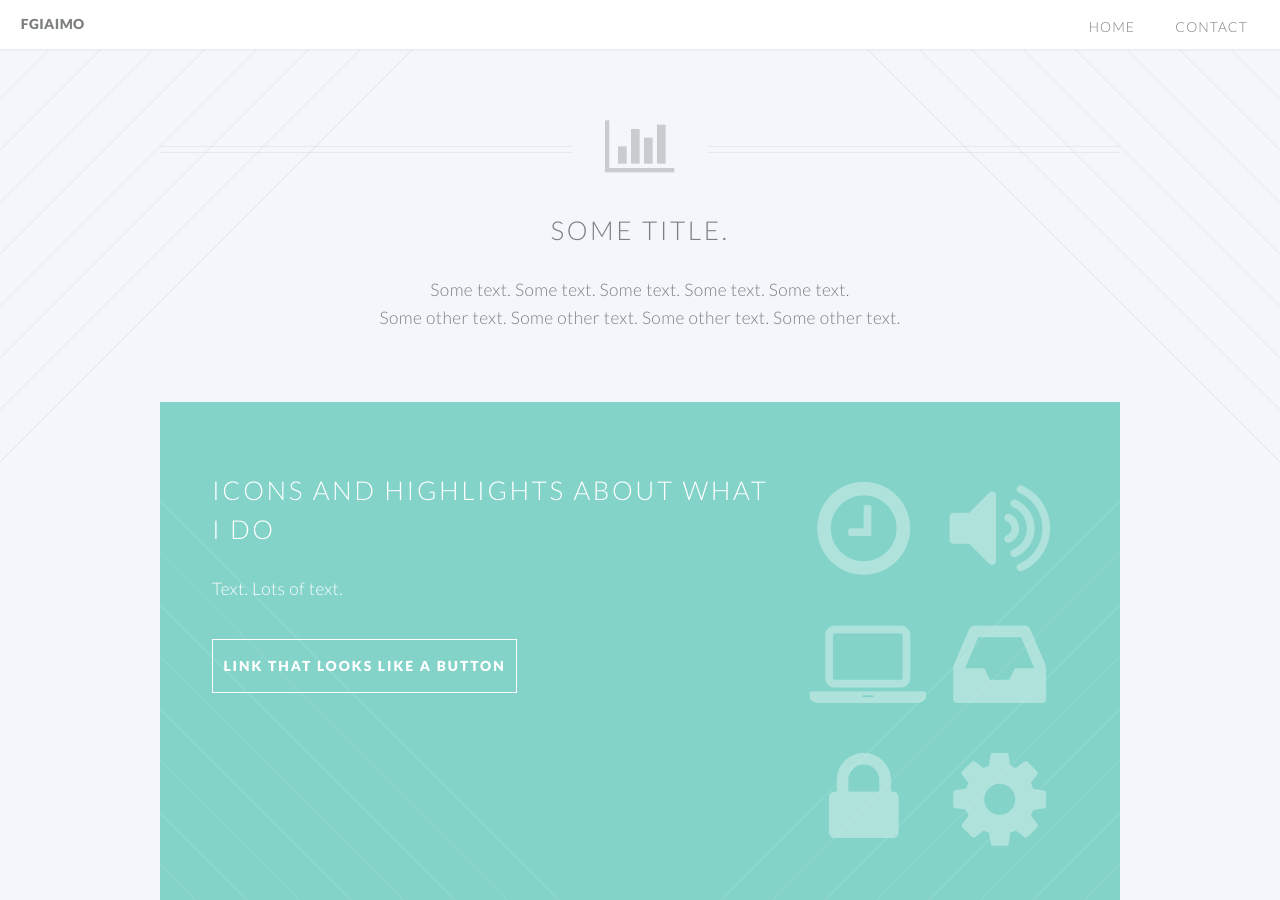
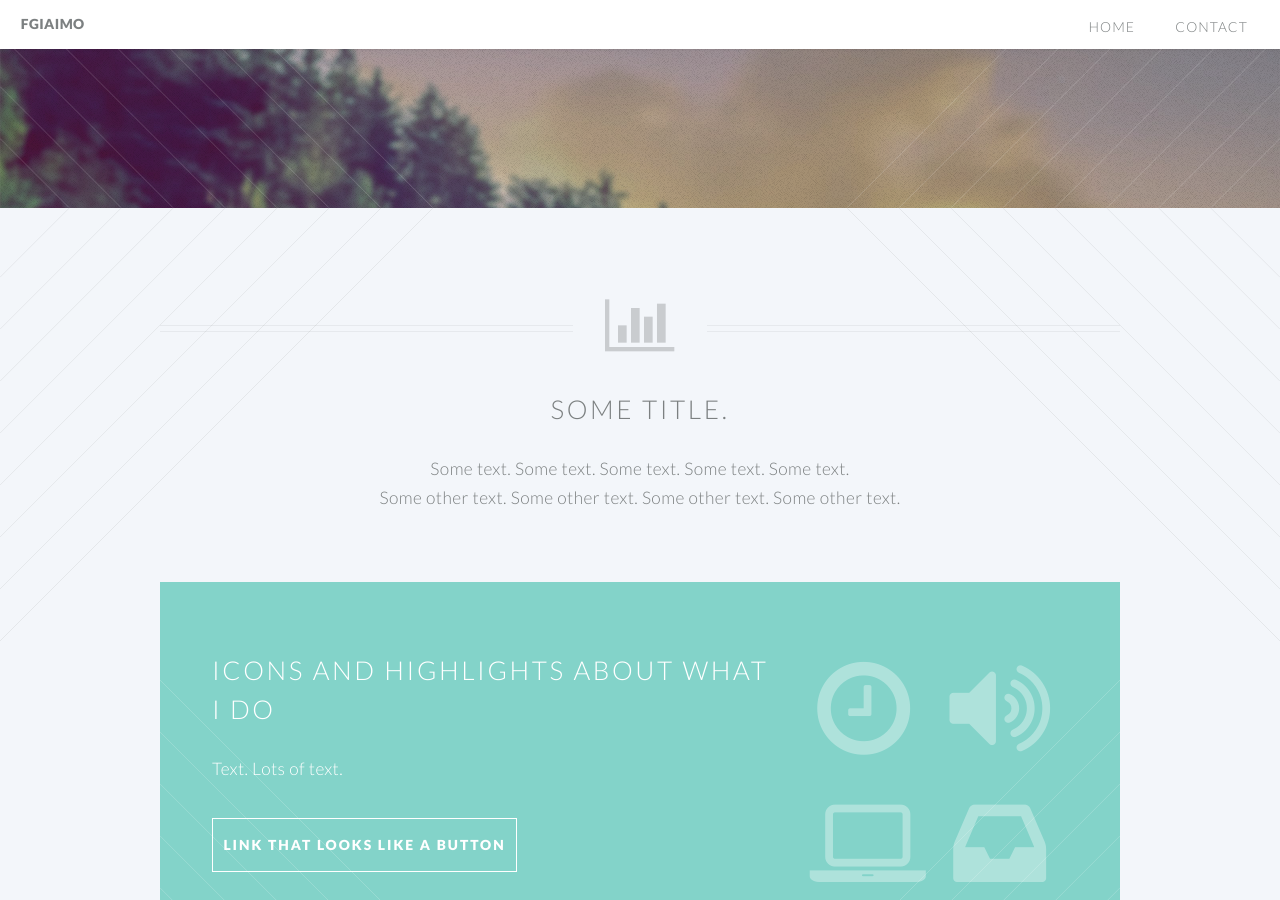
Before and after one commit to fgiaimo/fgiaimo.github.io, a Jekyll site: the page built from index.html, in a window 1280 px wide and 900 px high. Built offline with Jekyll 4.4.1, drawn with Linux system fonts in a browser that asks for light colours.

Commit message:
Breaking comment?

```diff
--- a/_layouts/landing-page.html
+++ b/_layouts/landing-page.html
@@ -6,7 +6,7 @@
   <body class="index">
 
     {% include header.html %}
-    {/**/% include banner.html %}
+    {% include banner.html %}
 
     <div class="page-content">
         {{ content }}
```
